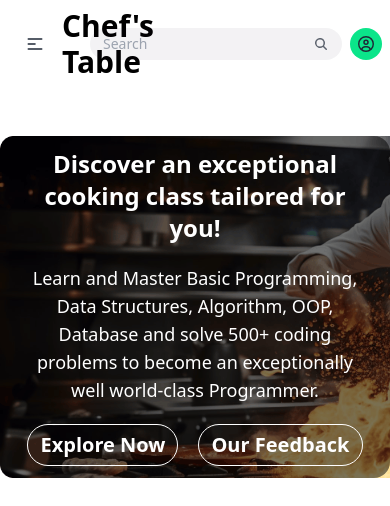
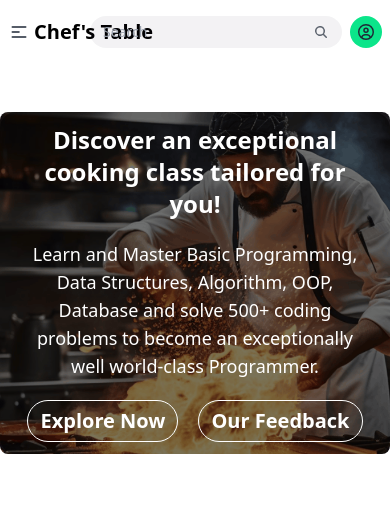
Before and after one commit to haqueashraful/chef-table-ha, a React (Vite) app: page / in a window 390 px wide. Shown: the top 506 px of the page. Built offline with nearby package versions, Linux system fonts and the light colour scheme.

Commit message:
responsive

```diff
--- a/src/Component/Banner.jsx
+++ b/src/Component/Banner.jsx
@@ -4,8 +4,8 @@ import "../index.css"
 const Banner = () => {
   return (
     <div  style={{
-          backgroundImage: `url(${img})`
-        }} className=" font-lexend text-center bg-cover bg-no-repeat">
+          backgroundImage: `url(${img})`,
+        }} className=" font-lexend text-center bg-cover bg-center bg-no-repeat rounded-lg">
       <div
       className="bg-[#00000084] px-5  lg:px-[180px] py-3 lg:py-[110px] rounded-2xl"
 
--- a/src/Component/Main/Main.jsx
+++ b/src/Component/Main/Main.jsx
@@ -43,7 +43,7 @@ const Main = () => {
 
   const handelPrepare = (recipe_name, preparing_time, calories) => {
     const newPrepare = [...prepared, { recipe_name, preparing_time, calories }];
-
+    toast.success("Start Cooking😍😍")
     setPrepared(newPrepare);
 
     const updatedClickedData = clickedData.filter(
--- a/src/Component/Nav.jsx
+++ b/src/Component/Nav.jsx
@@ -7,8 +7,8 @@ const Nav = () => {
     <div className="">
       <div className="navbar bg-base-100 font-lexend">
         <div className="navbar-start">
-          <div className="dropdown">
-            <div tabIndex={0} role="button" className="btn btn-ghost lg:hidden">
+          <div className="dropdown px-0">
+            <div tabIndex={0} role="button" className="btn btn-ghost lg:hidden px-0 pr-1">
               <svg
                 xmlns="http://www.w3.org/2000/svg"
                 className="h-5 w-5"
@@ -42,7 +42,7 @@ const Nav = () => {
             </li>
             </ul>
           </div>
-          <h1 className="text-3xl font-bold text-black">Chef&#39;s Table</h1>
+          <h1 className="lg:text-3xl md:text-3xl text-xl font-bold text-black">Chef&#39;s Table</h1>
         </div>
         <div className="navbar-center hidden lg:flex">
           <ul className="menu menu-horizontal px-1 gap-5">
```
